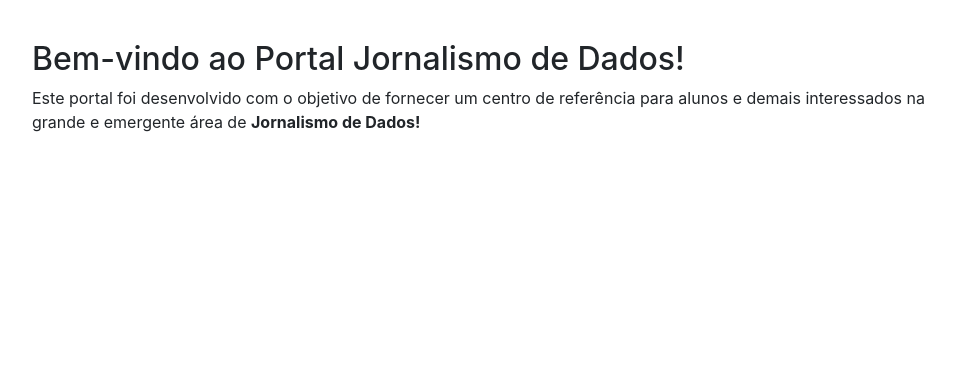
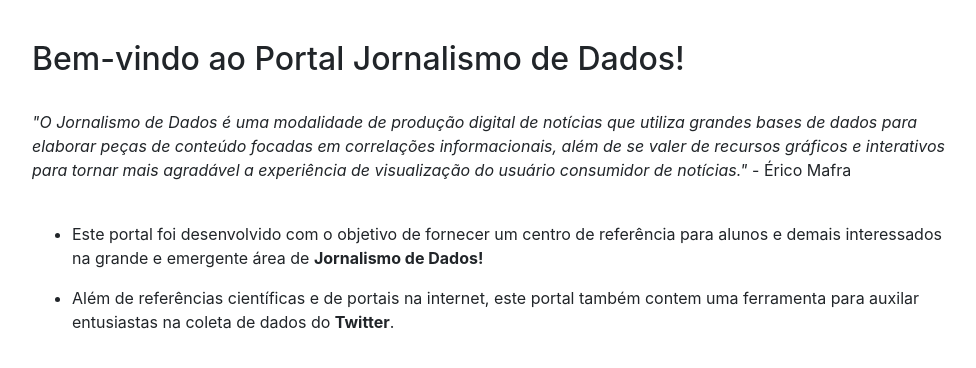
Before and after one commit to pvvm/portal-dados-tw, a Django app: page / in a window 1280 px wide. Shown: the part 73-441 px from the top of the page, without its empty margins (23-999 px from the left). Run offline with Django 3.2, Linux system fonts and the light colour scheme; some libraries are stand-ins or nearby versions.

Commit message:
:sparkles: Added description to the portal pages

```diff
--- a/portal/templates/portal/home.html
+++ b/portal/templates/portal/home.html
@@ -1,7 +1,27 @@
 {% extends 'portal/index.html' %}
 {% block content %}
   <h2>Bem-vindo ao Portal Jornalismo de Dados!</h2>
-  <p>Este portal foi desenvolvido com o objetivo de fornecer um centro de referência para alunos
-    e demais interessados na grande e emergente área de <b>Jornalismo de Dados!</b>
+  <br>
+  <p>
+    <i>
+      "O Jornalismo de Dados é uma modalidade de produção digital de notícias que utiliza
+      grandes bases de dados para elaborar peças de conteúdo focadas em correlações informacionais,
+      além de se valer de recursos gráficos e interativos para tornar mais agradável a experiência de visualização
+      do usuário consumidor de notícias."
+    </i> - Érico Mafra
   </p>
+  <br>
+  <ul>
+    <li>
+      <p>Este portal foi desenvolvido com o objetivo de fornecer um centro de referência para alunos
+        e demais interessados na grande e emergente área de <b>Jornalismo de Dados!</b>
+      </p>
+    </li>
+    <li>
+      <p>
+        Além de referências científicas e de portais na internet, este portal também contem uma ferramenta
+        para auxilar entusiastas na coleta de dados do <b>Twitter</b>.
+      </p>
+    </li>
+  </ul>
 {% endblock %}
--- a/portal/templates/portal/index.html
+++ b/portal/templates/portal/index.html
@@ -10,9 +10,6 @@
   <title>Portal Jornalimo de dados</title>
 </head>
 <body>
-  <!-- <div class="page-header">
-    <h1><a href="/">Portal Jornalismo de dados</a></h1>
-  </div> -->
   <nav class="navbar navbar-expand-lg navbar-dark bg-light page-header">
     <a class="navbar-brand" href="/">
       <img src="https://www.cursoseprofissoes.com/wp-content/uploads/2015/10/nota-de-corte-medicina-UNB.png" width="30" height="30" alt="">
```
Also changed, not shown: portal/templates/portal/articles.html (+10 -0 lines), portal/templates/portal/portals.html (+9 -0 lines), portal/templates/portal/tweets_search.html (+5 -3 lines).
